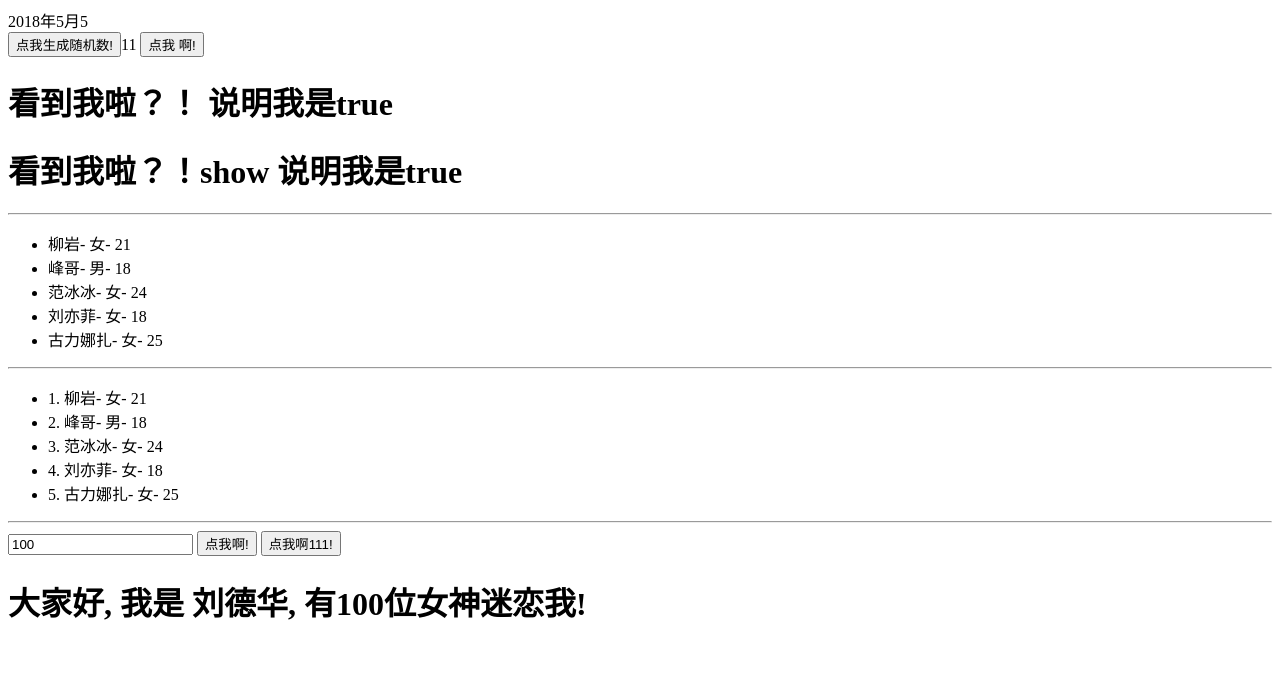
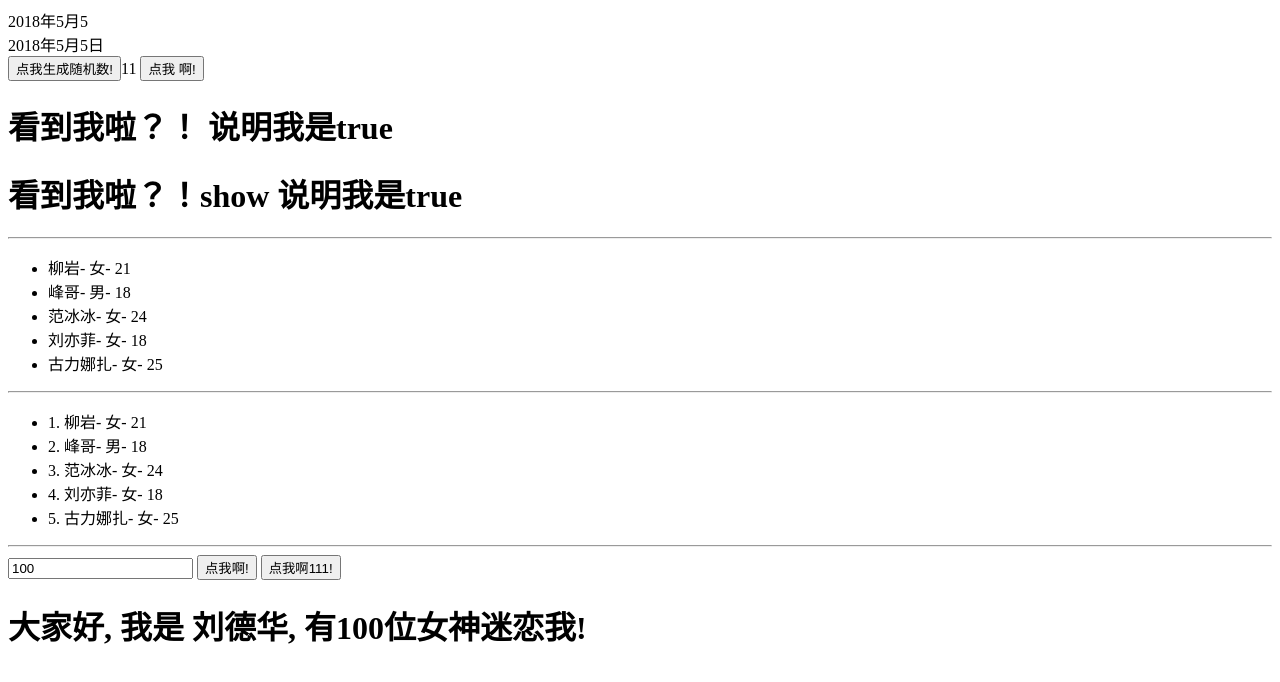
Before and after one commit to prayjourney/js-web-playground, a website: page hello-vue.html in a window 1280 px wide. Drawn offline with nearby package versions, Linux system fonts and the light colour scheme.

Commit message:
使用方法, 来获得我们的属性值

```diff
--- a/hello-vue.html
+++ b/hello-vue.html
@@ -8,6 +8,7 @@
 <!-- vue对象的html模版 -->
 <div id="app">
     <div>{{new Date(birthday).getFullYear()+"年"+new Date(birthday).getMonth() +"月" +new Date(birthday).getDay()}}</div>
+    <div>{{birth()}}</div>
     <input type="button" value="点我生成随机数!" @click="random1=Math.random()">{{random1}}
     <input type="button" value="点我 啊!" @click="show = !show">
     <br>
@@ -56,12 +57,16 @@
             ],
             show: true,
             random1: 11,
-            birthday:1529032123201 // 毫秒值
+            birthday: 1529032123201 // 毫秒值
         },
         // 声明了一个方法
         methods: {
             incr() {
                 this.num++;
+            },
+            birth() {
+                const date = new Date(this.birthday);
+                return date.getFullYear() + "年" + date.getMonth() + "月" + date.getDay() + "日"
             }
         }
     })
```
